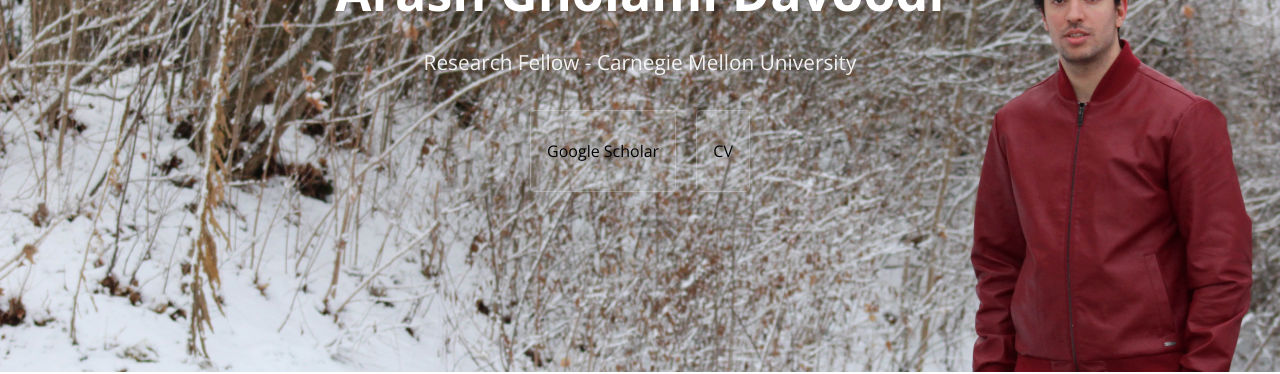
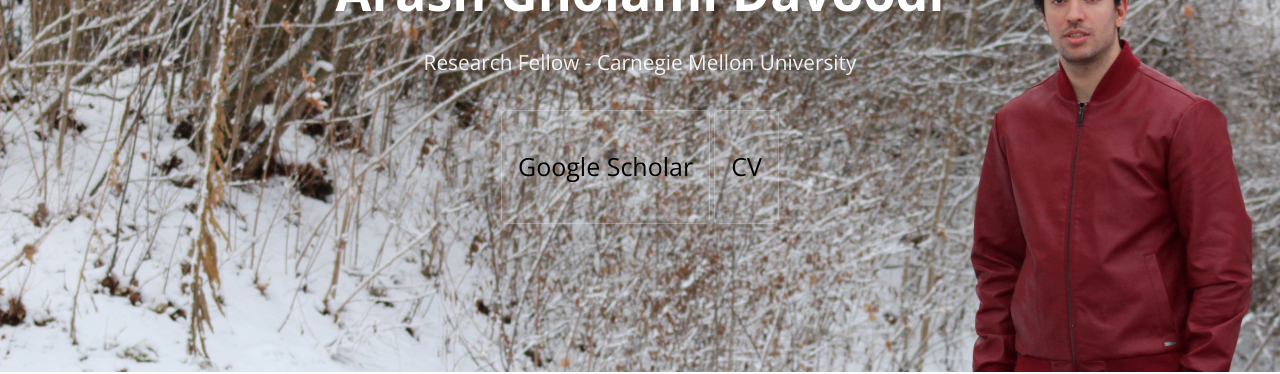
Before and after one commit to arashgholami/arashgholami.github.io, a Jekyll site: the page built from index.md, in a window 1280 px wide. Shown: the part 128-502 px from the top of the page. Built offline with Jekyll 4.4.1, drawn with Linux system fonts in a browser that asks for light colours.

Commit message:
Update default.html

```diff
--- a/_layouts/default.html
+++ b/_layouts/default.html
@@ -30,8 +30,8 @@
         <a href="{{ site.github.repository_url }}" class="btn">Source Code</a>
       {% endif %}
       {% if site.show_downloads %}
-        <a href="https://scholar.google.com/citations?user=tpoOv5MAAAAJ&hl=en" class="btn"><p style="color:Black;">Google Scholar</p> </a>
-        <a href="https://arashgholami.github.io/Resume.pdf" class="btn"> <p style="color:Black;">CV</p>   </a>
+        <font style="font-size:25px"><a href="https://scholar.google.com/citations?user=tpoOv5MAAAAJ&hl=en" class="btn"><p style="color:Black;">Google Scholar</p> </a></font>
+        <font style="font-size:25px"> <a href="https://arashgholami.github.io/Resume.pdf" class="btn"> <p style="color:Black;">CV</p>   </a></font>
         <!--- <a href="{{ site.github.tar_url }}" class="btn">Download .tar.gz</a> --->
       {% endif %}
     </header>
```
